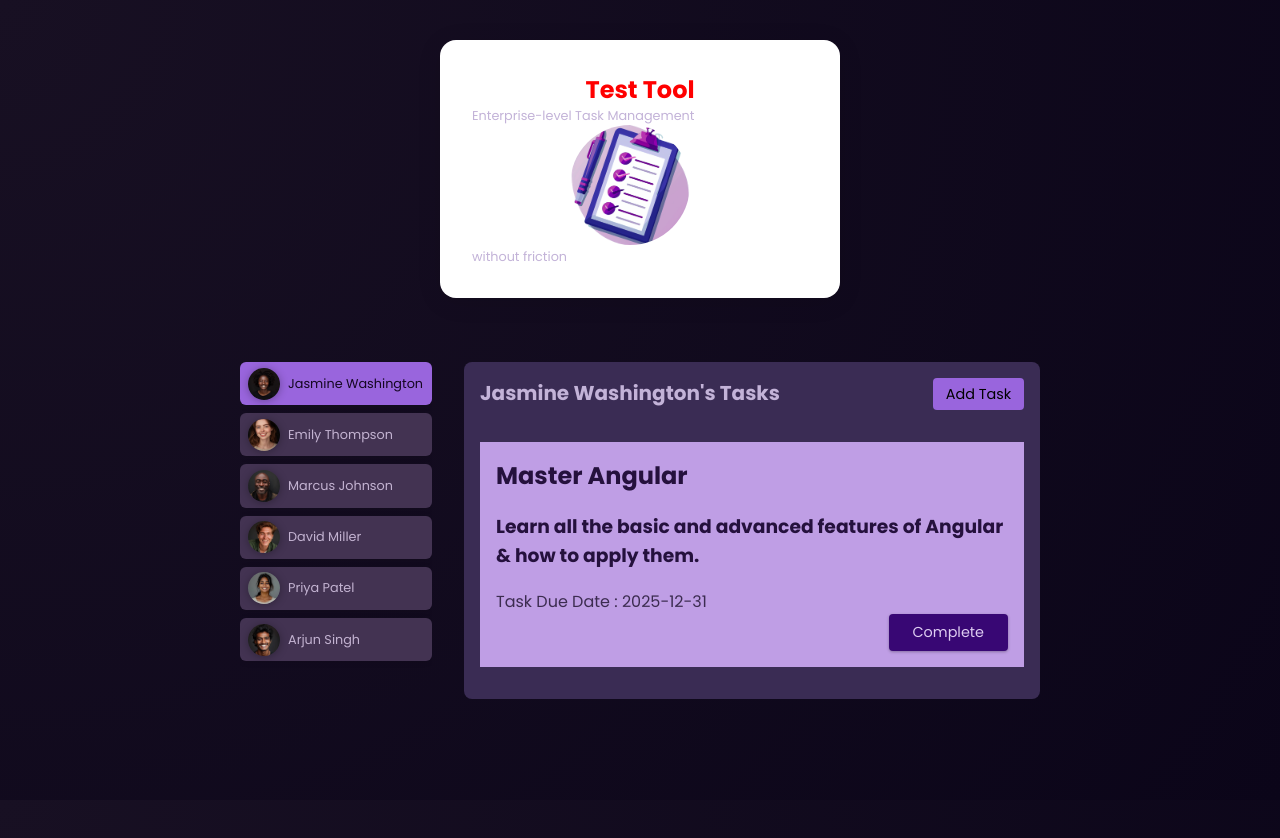
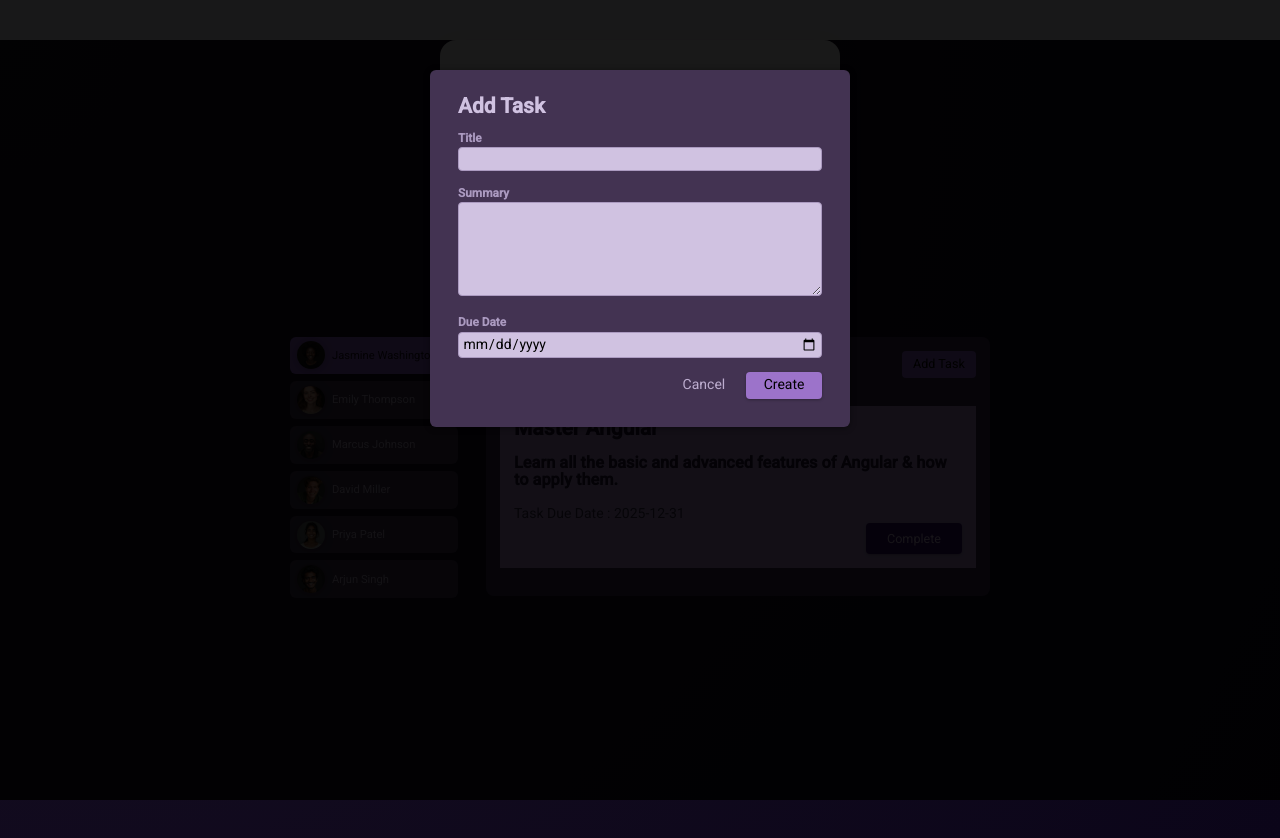
Before and after one commit to AhmedHossam7411/AngularProject, an Angular app: page / in a window 1280 px wide. Both pictures are taken after a click on the button "Add Task". Built offline with nearby package versions, Linux system fonts and the light colour scheme.

Commit message:
adding new task , with backdrop and cancel functionality

```diff
--- a/angular.json
+++ b/angular.json
@@ -26,6 +26,7 @@
               }
             ],
             "styles": [
+              "src/custom-theme.scss",
               "src/styles.css"
             ]
           },
--- a/package.json
+++ b/package.json
@@ -20,10 +20,12 @@
   },
   "private": true,
   "dependencies": {
+    "@angular/cdk": "^20.1.3",
     "@angular/common": "^20.1.0",
     "@angular/compiler": "^20.1.0",
     "@angular/core": "^20.1.0",
     "@angular/forms": "^20.1.0",
+    "@angular/material": "^20.1.3",
     "@angular/platform-browser": "^20.1.0",
     "@angular/router": "^20.1.0",
     "rxjs": "~7.8.0",
--- a/src/app/app.component.ts
+++ b/src/app/app.component.ts
@@ -4,6 +4,8 @@ import { HeaderComponent } from "./header.component";
 import { UserComponent } from "./user/user/user.component";
 import { DUMMY_USERS } from './dummy-users';
 import { TasksComponent } from './tasks/tasks.component/tasks.component';
+import { tasksArray } from './tasks/tasks/task/task.model';
+
 
 @Component({
   selector: 'app-root',
@@ -12,7 +14,10 @@ import { TasksComponent } from './tasks/tasks.component/tasks.component';
   styleUrls: ['./app.css']
 })
 export class AppComponent {
-  protected readonly title = signal('AngularProject');
+
+
+
+  //protected readonly title = signal('AngularProject');
   selectedUserId='u1'; // Default selected user ID
 
   onUserSelected(userId: string) {
--- /dev/null
+++ b/src/app/tasks/new-task/new-task.css
@@ -0,0 +1,85 @@
+.backdrop {
+  background-color: rgba(0, 0, 0, 0.9);
+  position: fixed;
+  top: 0;
+  left: 0;
+  width: 100%;
+  height: 100vh;
+}
+
+dialog {
+  width: 90%;
+  max-width: 30rem;
+  background-color: #433352;
+  border-radius: 6px;
+  border: none;
+  box-shadow: 0 1px 6px rgba(0, 0, 0, 0.4);
+  overflow: hidden;
+  padding: 1rem;
+  top: 5rem;
+}
+
+h2 {
+  margin: 0;
+  color: #d0c2e1;
+}
+
+label {
+  display: block;
+  font-weight: bold;
+  font-size: 0.85rem;
+  color: #ab9ac0;
+}
+
+input,
+textarea {
+  width: 100%;
+  font: inherit;
+  padding: 0.15rem 0.25rem;
+  border-radius: 4px;
+  border: 1px solid #ab9ac0;
+  background-color: #d0c2e1;
+}
+
+.actions {
+  margin: 1rem 0 0;
+  display: flex;
+  justify-content: flex-end;
+  gap: 0.25rem;
+}
+
+button {
+  font: inherit;
+  cursor: pointer;
+  border: none;
+  padding: 0.35rem 1.25rem;
+  border-radius: 4px;
+  background-color: transparent;
+}
+
+button[type="button"] {
+  color: #bdadcf;
+}
+
+button[type="button"]:hover,
+button[type="button"]:active {
+  color: #d0c2e1;
+}
+
+button[type="submit"] {
+  background-color: #9c73ca;
+  box-shadow: 0 1px 3px rgba(0, 0, 0, 0.3);
+  transition: all 0.3s ease;
+}
+
+button[type="submit"]:hover,
+button[type="submit"]:active {
+  background-color: #895cce;
+  box-shadow: 0 1px 6px rgba(0, 0, 0, 0.3);
+}
+
+@media (min-width: 768px) {
+  dialog {
+    padding: 2rem;
+  }
+}
--- /dev/null
+++ b/src/app/tasks/new-task/new-task.html
@@ -0,0 +1,25 @@
+<div class="backdrop" (click)="onCancel()"></div>
+<dialog open>
+  <h2>Add Task</h2>
+  <form>
+    <p>
+      <label for="title">Title</label>
+      <input type="text" id="title" name="title" />
+    </p>
+
+    <p>
+      <label for="summary">Summary</label>
+      <textarea id="summary" rows="5" name="summary"></textarea>
+    </p>
+
+    <p>
+      <label for="due-date">Due Date</label>
+      <input type="date" id="due-date" name="due-date" />
+    </p>
+
+    <p class="actions">
+      <button type="button" (click)="onCancel()">Cancel</button>
+      <button type="submit">Create</button>
+    </p>
+  </form>
+</dialog>
--- /dev/null
+++ b/src/app/tasks/new-task/new-task.ts
@@ -0,0 +1,15 @@
+import { Component, EventEmitter, Output, output } from '@angular/core';
+
+@Component({
+  selector: 'app-new-task',
+  imports: [],
+  templateUrl: './new-task.html',
+  styleUrl: './new-task.css'
+})
+export class NewTask {
+  @Output() cancel = new EventEmitter<void>();
+
+  onCancel() {
+    this.cancel.emit(); // Emit the cancel event when the user cancels task addition
+  }
+}
--- a/src/app/tasks/tasks.component/tasks.component.html
+++ b/src/app/tasks/tasks.component/tasks.component.html
@@ -1,8 +1,14 @@
+@if (isAddingTask)
+{
+    <app-new-task (cancel)="onCancelAddTask()"/>
+}
+<!-- // Display the new task form when isAddingTask is true -->
+
 <section id="tasks">
     <header>
     <h2>{{name}}'s Tasks  </h2>
     <menu>
-        <button> Add Task </button>
+        <button (click)="onAddingTask()"> Add Task </button>
     </menu>
 </header>
 <ul>
--- a/src/app/tasks/tasks.component/tasks.component.ts
+++ b/src/app/tasks/tasks.component/tasks.component.ts
@@ -1,45 +1,32 @@
-import { Component , Input } from '@angular/core';
+import { Component , EventEmitter, Input, Output } from '@angular/core';
 import { TaskComponent } from "../tasks/task/task.component";
-
+import { OutletContext } from '@angular/router';
+import { tasksArray } from '../tasks/task/task.model';
+import { NewTask } from '../new-task/new-task';
 
 @Component({
   selector: 'app-tasks',
-  imports: [TaskComponent],
+  imports: [TaskComponent, NewTask],
   templateUrl: './tasks.component.html',
   styleUrl: './tasks.component.css'
 })
 export class TasksComponent {
   @Input({required : true}) userId!:string;  // The id of the user to whom the tasks belong
   @Input({required : true}) name!:string;  // The name of the user
-  tasks = [
-    {
-    id: 't1',
-    userId: 'u1',
-    title: 'Master Angular',
-    summary:
-      'Learn all the basic and advanced features of Angular & how to apply them.',
-    dueDate: '2025-12-31',
-  },
-  {
-    id: 't2',
-    userId: 'u3',
-    title: 'Build first prototype',
-    summary: 'Build a first prototype of the online shop website',
-    dueDate: '2024-05-31',
-  },
-  {
-    id: 't3',
-    userId: 'u3',
-    title: 'Prepare issue template',
-    summary:
-      'Prepare and describe an issue template which will help with project management',
-    dueDate: '2024-06-15',
-  },
-  ]
+  @Output() addTask :EventEmitter<string>=new EventEmitter<string>() ;  // The name of the user
+  localTasks = tasksArray; // Local copy of tasks array to be used in the component
+  isAddingTask = false; // Flag to indicate if a task is being added
   selectedUserTasks() {
-    return this.tasks.filter(task => task.userId === this.userId);
+    return  this.localTasks.filter(task => task.userId === this.userId);
   }
   onCompleteTask(taskId: string) {
-      this.tasks= this.tasks.filter((task) => task.id !== taskId); // Remove the completed task from the tasks array
+  this.localTasks=    tasksArray.filter((task) => task.id !== taskId); // Remove the completed task from the tasks array
+  }
+  onAddingTask() {
+    this.isAddingTask = true; // Set the flag to true to indicate a task is being added
+
+  }
+  onCancelAddTask() {
+    this.isAddingTask = false; // Set the flag to false to indicate task addition is cancelled
   }
 }
--- a/src/app/tasks/tasks/task/task.model.ts
+++ b/src/app/tasks/tasks/task/task.model.ts
@@ -5,3 +5,29 @@ export interface Task {
   summary: string;
   dueDate: string;
 }
+
+export const tasksArray = [
+    {
+    id: 't1',
+    userId: 'u1',
+    title: 'Master Angular',
+    summary:
+      'Learn all the basic and advanced features of Angular & how to apply them.',
+    dueDate: '2025-12-31',
+  },
+  {
+    id: 't2',
+    userId: 'u3',
+    title: 'Build first prototype',
+    summary: 'Build a first prototype of the online shop website',
+    dueDate: '2024-05-31',
+  },
+  {
+    id: 't3',
+    userId: 'u3',
+    title: 'Prepare issue template',
+    summary:
+      'Prepare and describe an issue template which will help with project management',
+    dueDate: '2024-06-15',
+  },
+  ];
--- /dev/null
+++ b/src/custom-theme.scss
@@ -0,0 +1,30 @@
+
+// Include theming for Angular Material with `mat.theme()`.
+// This Sass mixin will define CSS variables that are used for styling Angular Material
+// components according to the Material 3 design spec.
+// Learn more about theming and how to use it for your application's
+// custom components at https://material.angular.dev/guide/theming
+@use '@angular/material' as mat;
+
+html {
+  @include mat.theme((
+    color: (
+      primary: mat.$azure-palette,
+      tertiary: mat.$blue-palette,
+    ),
+    typography: Roboto,
+    density: 0,
+  ));
+
+  // Default the application to a light color theme. This can be changed to
+  // `dark` to enable the dark color theme, or to `light dark` to defer to the
+  // user's system settings.
+  color-scheme: light;
+
+  // Set a default background, font and text colors for the application using
+  // Angular Material's system-level CSS variables. Learn more about these
+  // variables at https://material.angular.dev/guide/system-variables
+  background-color: var(--mat-sys-surface);
+  color: var(--mat-sys-on-surface);
+  font: var(--mat-sys-body-medium);
+}
--- a/src/index.html
+++ b/src/index.html
@@ -12,7 +12,9 @@
       href="https://fonts.googleapis.com/css2?family=Poppins:wght@400;700&display=swap"
       rel="stylesheet"
     />
-  </head>
+      <link href="https://fonts.googleapis.com/css2?family=Roboto:wght@300;400;500&display=swap" rel="stylesheet">
+    <link href="https://fonts.googleapis.com/icon?family=Material+Icons" rel="stylesheet">
+</head>
   <body>
         <app-root></app-root>
   </body>
--- a/src/styles.css
+++ b/src/styles.css
@@ -15,3 +15,6 @@ body {
   padding: 0;
   height: 100%;
 }
+
+html, body { height: 100%; }
+body { margin: 0; font-family: Roboto, "Helvetica Neue", sans-serif; }
```
Also changed, not shown: 1 other file (tests, documents, lock files or other folders).
